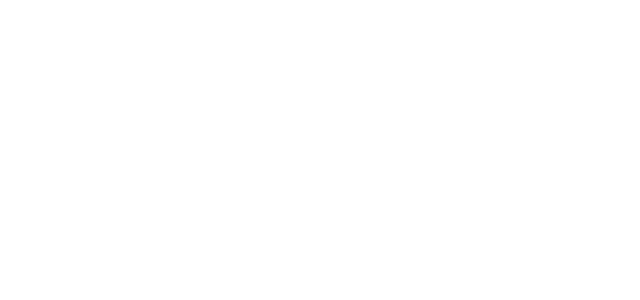
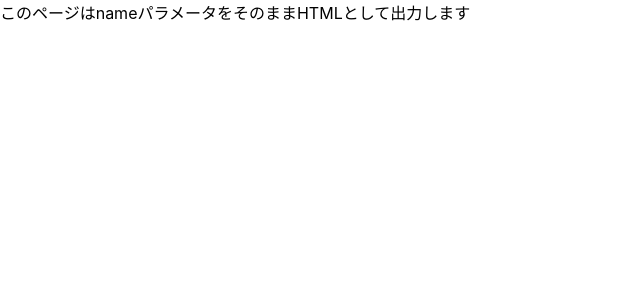
Before and after one commit to watanata/nuxt2-sample2, a Nuxt app: page /show in a window 1280 px wide. Shown: the top 300 px of the page, without its empty margins (0-640 px from the left). Built offline with nearby package versions, Linux system fonts and the light colour scheme.

Commit message:
update show.vue

```diff
--- a/pages/show.vue
+++ b/pages/show.vue
@@ -1,5 +1,10 @@
 <template>
-  <div v-html="name">
+  <div>
+    <div v-html="name">
+    </div>
+    <div>
+      <p>このページはnameパラメータをそのままHTMLとして出力します</p>
+    </div>
   </div>
 </template>
 
```
